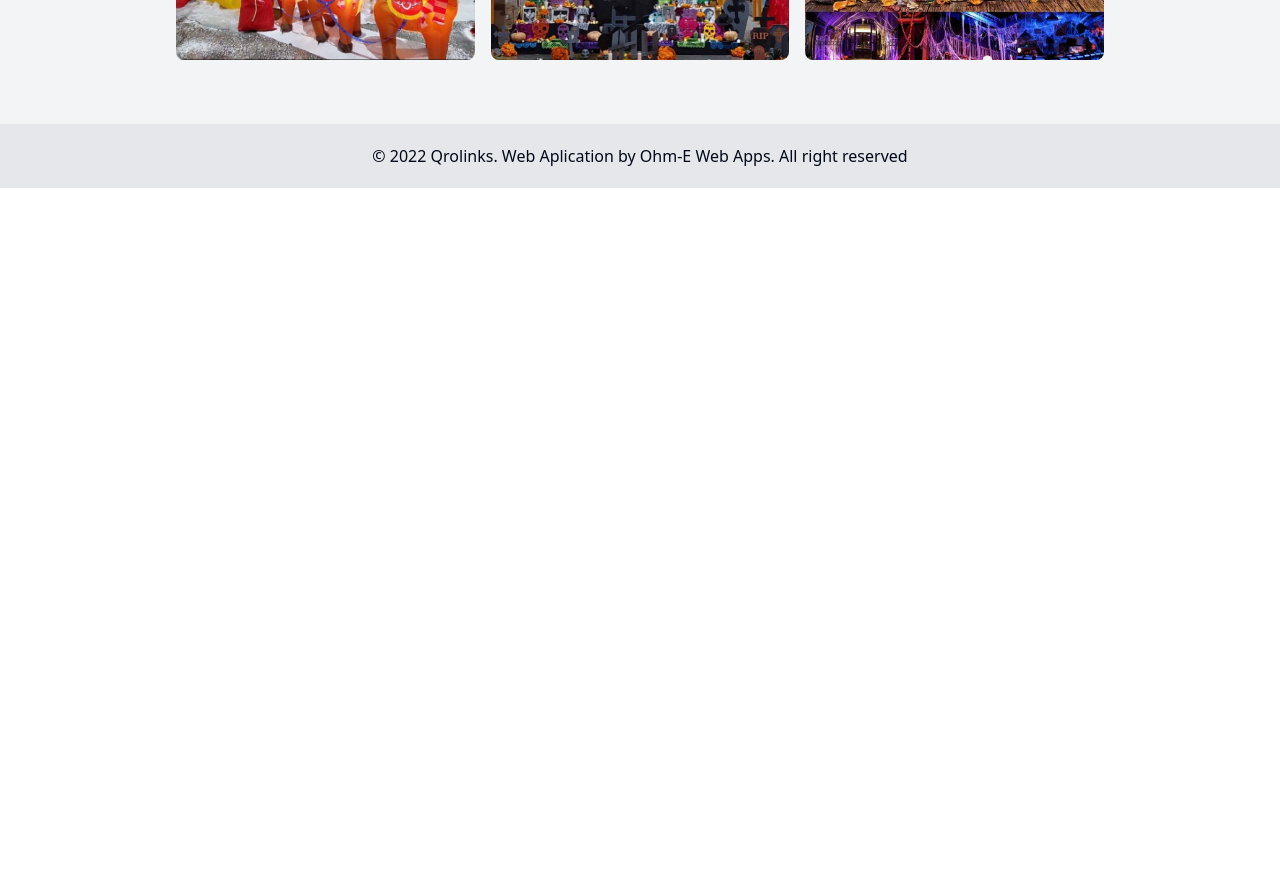
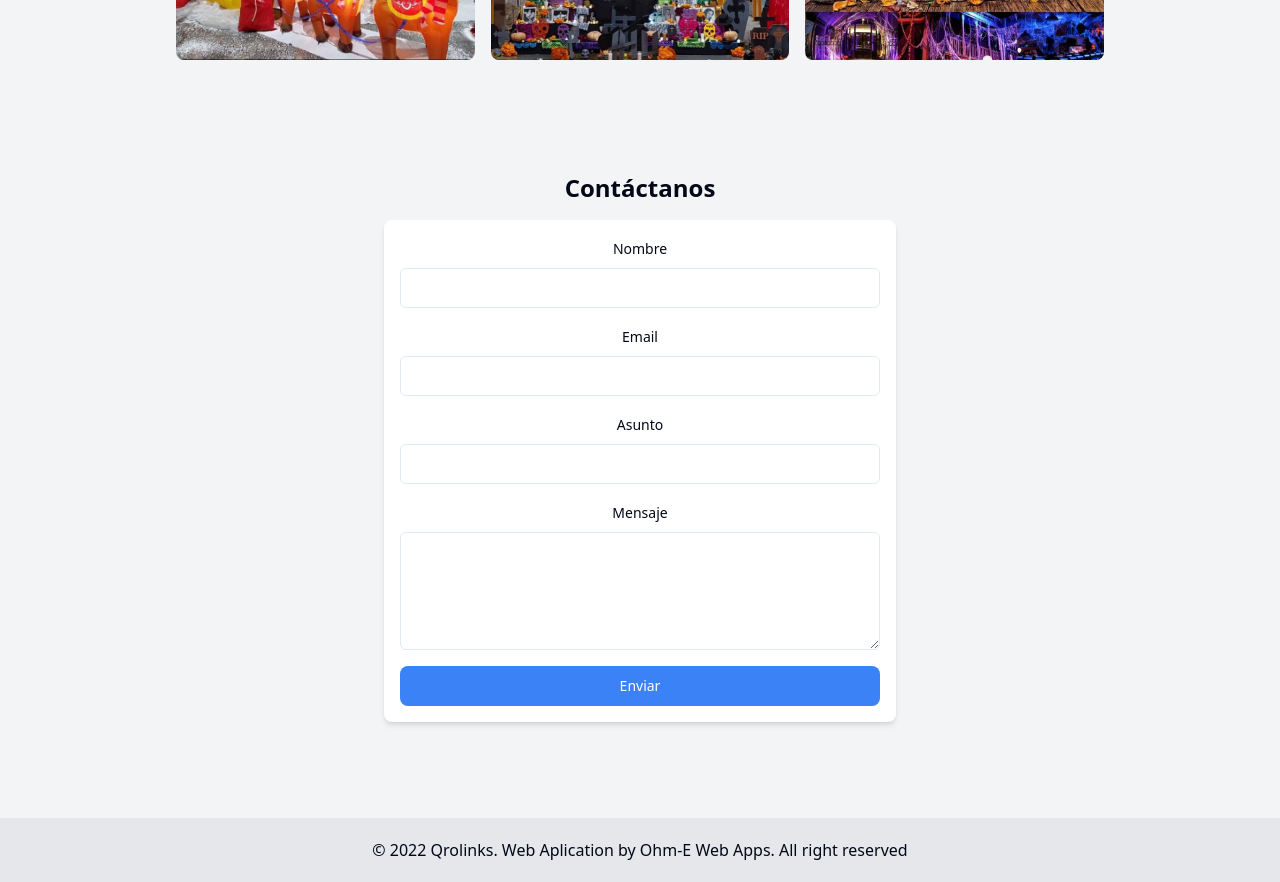
Before and after one commit to omar369/qrolinks-lp, a Next.js app: page / in a window 1280 px wide. Shown: the part 3800-4682 px from the top of the page. Before the commit the page ends 3988 px from the top, so only its background shows below. Built offline with nearby package versions, Linux system fonts and the light colour scheme.

Commit message:
agregue el formulario de contacto sin conectarlo

```diff
--- a/package.json
+++ b/package.json
@@ -9,6 +9,8 @@
     "lint": "next lint"
   },
   "dependencies": {
+    "@hookform/resolvers": "^3.4.2",
+    "@radix-ui/react-label": "^2.0.2",
     "@radix-ui/react-navigation-menu": "^1.1.4",
     "@radix-ui/react-slot": "^1.0.2",
     "class-variance-authority": "^0.7.0",
@@ -20,10 +22,12 @@
     "react": "^18",
     "react-dom": "^18",
     "react-draggable": "^4.4.6",
+    "react-hook-form": "^7.51.4",
     "react-icons": "^5.2.1",
     "react-slick": "^0.30.2",
     "tailwind-merge": "^2.3.0",
-    "tailwindcss-animate": "^1.0.7"
+    "tailwindcss-animate": "^1.0.7",
+    "zod": "^3.23.8"
   },
   "devDependencies": {
     "@types/node": "^20",
--- a/src/app/page.tsx
+++ b/src/app/page.tsx
@@ -5,6 +5,7 @@
 import CardService from '@/components/card-service';
 import Gallery from '@/components/galeria';
 import Carousel from '@/components/carousel-brands';
+import ContactForm from '@/components/contac-form';
 
 export default function Home() {
   const imagesCarousel = [
@@ -144,6 +145,14 @@
           </h2>
           <Gallery />
         </section>
+        <section className="px-20 bg-gray-100 text-center p-12">
+          <div className="mb-12">
+            <h2 className="text-2xl font-semibold text-center mb-4">
+              Contáctanos
+            </h2>
+            <ContactForm />
+          </div>
+        </section>
         <footer className="flex items-center justify-center w-full h-16 bg-gray-200">
           <p>
             &copy; 2022 Qrolinks. Web Aplication by Ohm-E Web Apps. All right
--- /dev/null
+++ b/src/components/contac-form.tsx
@@ -0,0 +1,110 @@
+'use client';
+
+import { useForm } from 'react-hook-form';
+import { zodResolver } from '@hookform/resolvers/zod';
+import { z } from 'zod';
+import { Input } from '@/components/ui/input';
+import { Textarea } from '@/components/ui/textarea';
+import { Button } from '@/components/ui/button';
+import {
+  Form,
+  FormField,
+  FormItem,
+  FormLabel,
+  FormMessage,
+  FormControl,
+} from '@/components/ui/form';
+
+const contactSchema = z.object({
+  name: z.string().min(1, { message: 'Nombre es requerido' }),
+  email: z.string().email({ message: 'Email inválido' }),
+  reason: z.string().min(1, { message: 'Razón es requerida' }),
+  message: z.string().min(1, { message: 'Mensaje es requerido' }),
+});
+
+type ContactFormValues = z.infer<typeof contactSchema>;
+
+const ContactForm: React.FC = () => {
+  const form = useForm<ContactFormValues>({
+    resolver: zodResolver(contactSchema),
+  });
+
+  const onSubmit = (data: ContactFormValues) => {
+    console.log(data);
+    // Aquí puedes manejar el envío del formulario, como enviarlo a una API
+  };
+
+  return (
+    <Form {...form}>
+      <form
+        onSubmit={form.handleSubmit(onSubmit)}
+        className="max-w-lg mx-auto p-4 bg-white shadow-md rounded-lg space-y-4"
+      >
+        <FormField
+          name="name"
+          control={form.control}
+          render={({ field }) => (
+            <FormItem>
+              <FormLabel>Nombre</FormLabel>
+              <FormControl>
+                <Input {...field} />
+              </FormControl>
+              <FormMessage />
+            </FormItem>
+          )}
+        />
+
+        <FormField
+          name="email"
+          control={form.control}
+          render={({ field }) => (
+            <FormItem>
+              <FormLabel>Email</FormLabel>
+              <FormControl>
+                <Input type="email" {...field} />
+              </FormControl>
+              <FormMessage />
+            </FormItem>
+          )}
+        />
+
+        <FormField
+          name="reason"
+          control={form.control}
+          render={({ field }) => (
+            <FormItem>
+              <FormLabel>Asunto</FormLabel>
+              <FormControl>
+                <Input {...field} />
+              </FormControl>
+              <FormMessage />
+            </FormItem>
+          )}
+        />
+
+        <FormField
+          name="message"
+          control={form.control}
+          render={({ field }) => (
+            <FormItem>
+              <FormLabel>Mensaje</FormLabel>
+              <FormControl>
+                <Textarea rows={5} {...field} />
+              </FormControl>
+              <FormMessage />
+            </FormItem>
+          )}
+        />
+
+        <Button
+          type="submit"
+          className="w-full bg-blue-500 text-white py-2 px-4 rounded-lg hover:bg-blue-600"
+        >
+          Enviar
+        </Button>
+      </form>
+    </Form>
+  );
+};
+
+export default ContactForm;
--- /dev/null
+++ b/src/components/ui/form.tsx
@@ -0,0 +1,176 @@
+import * as React from "react"
+import * as LabelPrimitive from "@radix-ui/react-label"
+import { Slot } from "@radix-ui/react-slot"
+import {
+  Controller,
+  ControllerProps,
+  FieldPath,
+  FieldValues,
+  FormProvider,
+  useFormContext,
+} from "react-hook-form"
+
+import { cn } from "@/lib/utils"
+import { Label } from "@/components/ui/label"
+
+const Form = FormProvider
+
+type FormFieldContextValue<
+  TFieldValues extends FieldValues = FieldValues,
+  TName extends FieldPath<TFieldValues> = FieldPath<TFieldValues>
+> = {
+  name: TName
+}
+
+const FormFieldContext = React.createContext<FormFieldContextValue>(
+  {} as FormFieldContextValue
+)
+
+const FormField = <
+  TFieldValues extends FieldValues = FieldValues,
+  TName extends FieldPath<TFieldValues> = FieldPath<TFieldValues>
+>({
+  ...props
+}: ControllerProps<TFieldValues, TName>) => {
+  return (
+    <FormFieldContext.Provider value={{ name: props.name }}>
+      <Controller {...props} />
+    </FormFieldContext.Provider>
+  )
+}
+
+const useFormField = () => {
+  const fieldContext = React.useContext(FormFieldContext)
+  const itemContext = React.useContext(FormItemContext)
+  const { getFieldState, formState } = useFormContext()
+
+  const fieldState = getFieldState(fieldContext.name, formState)
+
+  if (!fieldContext) {
+    throw new Error("useFormField should be used within <FormField>")
+  }
+
+  const { id } = itemContext
+
+  return {
+    id,
+    name: fieldContext.name,
+    formItemId: `${id}-form-item`,
+    formDescriptionId: `${id}-form-item-description`,
+    formMessageId: `${id}-form-item-message`,
+    ...fieldState,
+  }
+}
+
+type FormItemContextValue = {
+  id: string
+}
+
+const FormItemContext = React.createContext<FormItemContextValue>(
+  {} as FormItemContextValue
+)
+
+const FormItem = React.forwardRef<
+  HTMLDivElement,
+  React.HTMLAttributes<HTMLDivElement>
+>(({ className, ...props }, ref) => {
+  const id = React.useId()
+
+  return (
+    <FormItemContext.Provider value={{ id }}>
+      <div ref={ref} className={cn("space-y-2", className)} {...props} />
+    </FormItemContext.Provider>
+  )
+})
+FormItem.displayName = "FormItem"
+
+const FormLabel = React.forwardRef<
+  React.ElementRef<typeof LabelPrimitive.Root>,
+  React.ComponentPropsWithoutRef<typeof LabelPrimitive.Root>
+>(({ className, ...props }, ref) => {
+  const { error, formItemId } = useFormField()
+
+  return (
+    <Label
+      ref={ref}
+      className={cn(error && "text-destructive", className)}
+      htmlFor={formItemId}
+      {...props}
+    />
+  )
+})
+FormLabel.displayName = "FormLabel"
+
+const FormControl = React.forwardRef<
+  React.ElementRef<typeof Slot>,
+  React.ComponentPropsWithoutRef<typeof Slot>
+>(({ ...props }, ref) => {
+  const { error, formItemId, formDescriptionId, formMessageId } = useFormField()
+
+  return (
+    <Slot
+      ref={ref}
+      id={formItemId}
+      aria-describedby={
+        !error
+          ? `${formDescriptionId}`
+          : `${formDescriptionId} ${formMessageId}`
+      }
+      aria-invalid={!!error}
+      {...props}
+    />
+  )
+})
+FormControl.displayName = "FormControl"
+
+const FormDescription = React.forwardRef<
+  HTMLParagraphElement,
+  React.HTMLAttributes<HTMLParagraphElement>
+>(({ className, ...props }, ref) => {
+  const { formDescriptionId } = useFormField()
+
+  return (
+    <p
+      ref={ref}
+      id={formDescriptionId}
+      className={cn("text-sm text-muted-foreground", className)}
+      {...props}
+    />
+  )
+})
+FormDescription.displayName = "FormDescription"
+
+const FormMessage = React.forwardRef<
+  HTMLParagraphElement,
+  React.HTMLAttributes<HTMLParagraphElement>
+>(({ className, children, ...props }, ref) => {
+  const { error, formMessageId } = useFormField()
+  const body = error ? String(error?.message) : children
+
+  if (!body) {
+    return null
+  }
+
+  return (
+    <p
+      ref={ref}
+      id={formMessageId}
+      className={cn("text-sm font-medium text-destructive", className)}
+      {...props}
+    >
+      {body}
+    </p>
+  )
+})
+FormMessage.displayName = "FormMessage"
+
+export {
+  useFormField,
+  Form,
+  FormItem,
+  FormLabel,
+  FormControl,
+  FormDescription,
+  FormMessage,
+  FormField,
+}
--- /dev/null
+++ b/src/components/ui/input.tsx
@@ -0,0 +1,25 @@
+import * as React from "react"
+
+import { cn } from "@/lib/utils"
+
+export interface InputProps
+  extends React.InputHTMLAttributes<HTMLInputElement> {}
+
+const Input = React.forwardRef<HTMLInputElement, InputProps>(
+  ({ className, type, ...props }, ref) => {
+    return (
+      <input
+        type={type}
+        className={cn(
+          "flex h-10 w-full rounded-md border border-input bg-background px-3 py-2 text-sm ring-offset-background file:border-0 file:bg-transparent file:text-sm file:font-medium placeholder:text-muted-foreground focus-visible:outline-none focus-visible:ring-2 focus-visible:ring-ring focus-visible:ring-offset-2 disabled:cursor-not-allowed disabled:opacity-50",
+          className
+        )}
+        ref={ref}
+        {...props}
+      />
+    )
+  }
+)
+Input.displayName = "Input"
+
+export { Input }
--- /dev/null
+++ b/src/components/ui/label.tsx
@@ -0,0 +1,26 @@
+"use client"
+
+import * as React from "react"
+import * as LabelPrimitive from "@radix-ui/react-label"
+import { cva, type VariantProps } from "class-variance-authority"
+
+import { cn } from "@/lib/utils"
+
+const labelVariants = cva(
+  "text-sm font-medium leading-none peer-disabled:cursor-not-allowed peer-disabled:opacity-70"
+)
+
+const Label = React.forwardRef<
+  React.ElementRef<typeof LabelPrimitive.Root>,
+  React.ComponentPropsWithoutRef<typeof LabelPrimitive.Root> &
+    VariantProps<typeof labelVariants>
+>(({ className, ...props }, ref) => (
+  <LabelPrimitive.Root
+    ref={ref}
+    className={cn(labelVariants(), className)}
+    {...props}
+  />
+))
+Label.displayName = LabelPrimitive.Root.displayName
+
+export { Label }
--- /dev/null
+++ b/src/components/ui/textarea.tsx
@@ -0,0 +1,24 @@
+import * as React from "react"
+
+import { cn } from "@/lib/utils"
+
+export interface TextareaProps
+  extends React.TextareaHTMLAttributes<HTMLTextAreaElement> {}
+
+const Textarea = React.forwardRef<HTMLTextAreaElement, TextareaProps>(
+  ({ className, ...props }, ref) => {
+    return (
+      <textarea
+        className={cn(
+          "flex min-h-[80px] w-full rounded-md border border-input bg-background px-3 py-2 text-sm ring-offset-background placeholder:text-muted-foreground focus-visible:outline-none focus-visible:ring-2 focus-visible:ring-ring focus-visible:ring-offset-2 disabled:cursor-not-allowed disabled:opacity-50",
+          className
+        )}
+        ref={ref}
+        {...props}
+      />
+    )
+  }
+)
+Textarea.displayName = "Textarea"
+
+export { Textarea }
```
Also changed, not shown: 1 other file (tests, documents, lock files or other folders).
